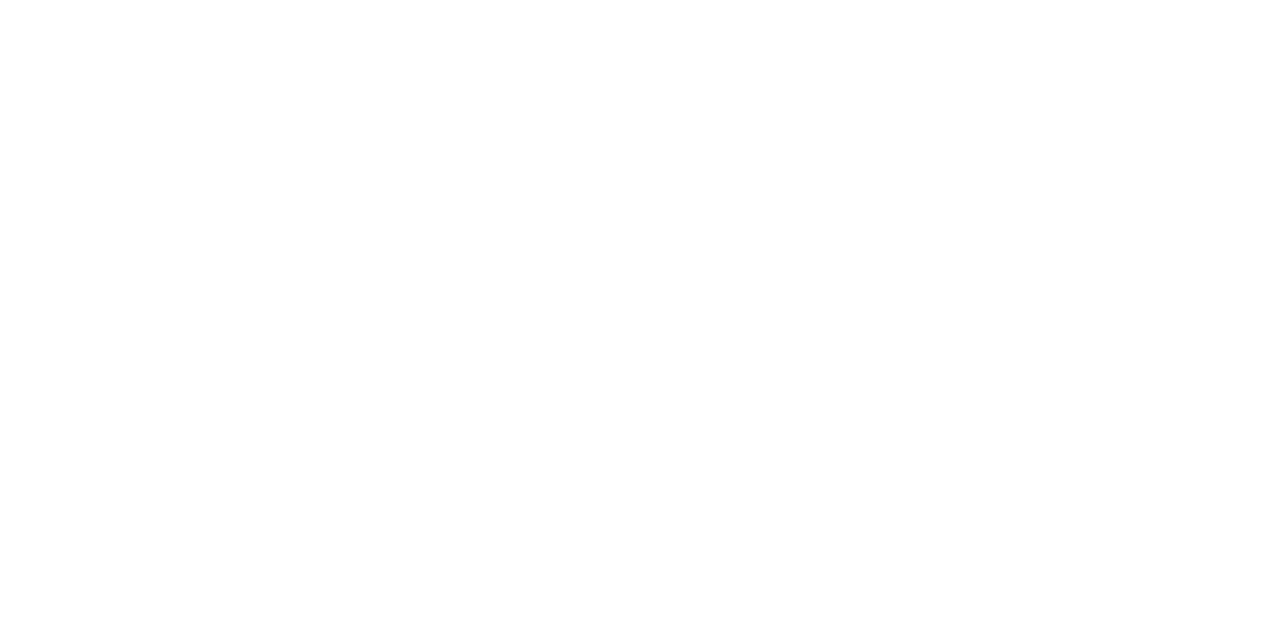
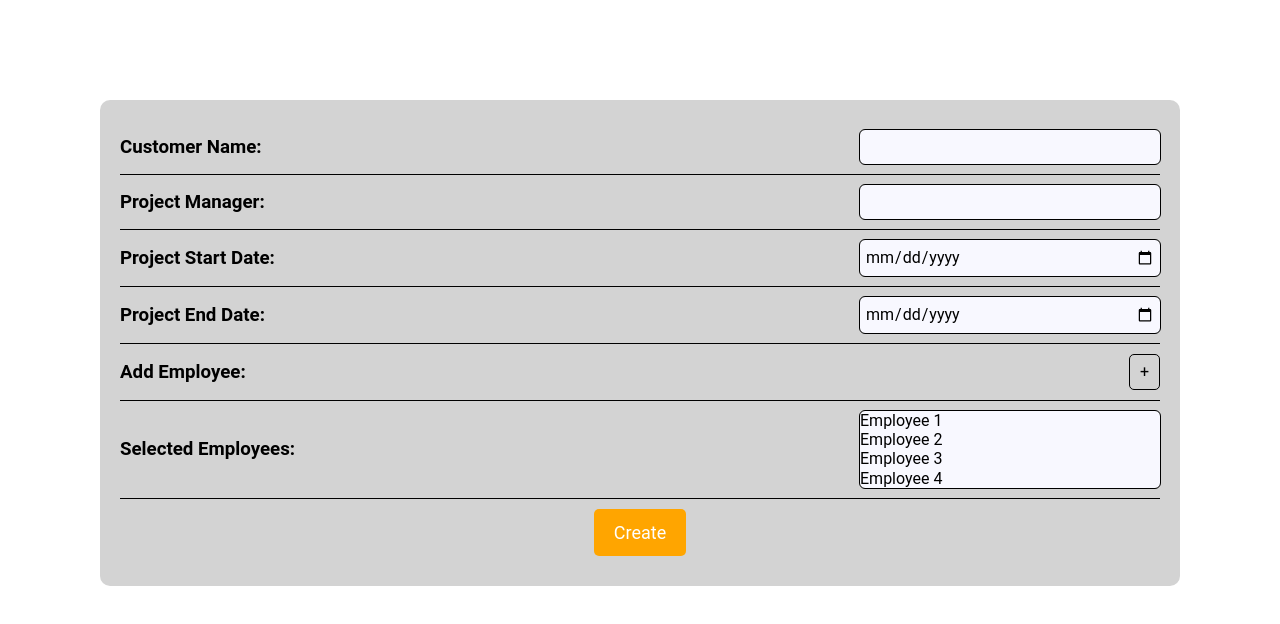
Before and after one commit to danGitRys/quanto-project, a Vue app in the folder frontend/quanto-front/: page /newproject in a window 1280 px wide. Before the commit this address had no page. Shown: the top 624 px of the page. Built offline with nearby package versions, Linux system fonts and the light colour scheme.

Commit message:
PROJ-28 < Grundlage für Ansicht Create New Project erstellt >

```diff
--- /dev/null
+++ b/frontend/quanto-front/src/components/AddNewProject.vue
@@ -0,0 +1,147 @@
+<template>
+  <div id="app" class="d-flex justify-center">
+    <div class="container">
+      <div class="input-container">
+        <h3 class="input-label">Customer Name:</h3>
+        <input v-model = "customerName" class="input-field small-input" type="text">
+      </div>
+      <div class="input-container">
+        <h3 class="input-label">Project Manager:</h3>
+        <input v-model="projectManager" class="input-field small-input" type="text">
+
+      </div>
+      <div class="input-container">
+        <h3 class="input-label">Project Start Date:</h3>
+        <input v-model="projectStartDate" class="input-field small-input" type="date">
+      </div>
+      <div class="input-container">
+        <h3 class="input-label">Project End Date:</h3>
+        <input v-model="projectEndDate" class="input-field small-input" type="date">
+      </div>
+
+      <div class="input-container">
+        <h3 class="input-label">Add Employee:</h3>
+        <button class="plus-button" @click="addEmployee">+</button>
+      </div>
+
+      <div class="input-container">
+        <h3 class="input-label">Selected Employees:</h3>
+        <select v-model="selectedEmployees" class="employee-dropdown" multiple>
+          <option value="employee2">Employee 1</option>
+          <option value="employee2">Employee 2</option>
+          <option value="employee1">Employee 3</option>
+          <option value="employee2">Employee 4</option>
+          <option value="employee1">Employee 5</option>
+          <option value="employee2">Employee 6</option>
+          <option value="employee1">Employee 7</option>
+          <option value="employee2">Employee 8</option>
+          <option value="employee1">Employee 9</option>
+          <option value="employee2">Employee 10</option>
+          <option value="employee1">Employee 11</option>
+          <option value="employee2">Employee 12</option>
+          <option value="employee1">Employee 13</option>
+          <option value="employee2">Employee 14</option>
+          <option value="employee1">Employee 15</option>
+          <option value="employee2">Employee 16</option>
+          <!-- Weitere Optionen hier -->
+        </select>
+      </div>
+
+      <button class="create-button" @click="createProject">Create</button>
+    </div>
+  </div>
+</template>
+
+<style scoped>
+/* Stil für kleinere Input-Felder */
+.small-input {
+  width: 10px; /* Ändern Sie die Breite nach Bedarf */
+  padding: 5px; /* Ändern Sie das Padding nach Bedarf */
+}
+.container {
+  width: 90vw;
+  background-color: lightgray;
+  border-radius: 10px;
+  padding: 20px;
+  margin-top: 100px;
+  margin-bottom: 100px;
+  margin-left: 100px;
+  margin-right: 100px;
+}
+
+.input-container {
+  display: flex;
+  flex-direction: row;
+  justify-content: space-between;
+  align-items: center;
+  border-bottom: 1px solid black;
+  padding: 10px 0;
+}
+
+.input-label {
+  width: 200px;
+  text-align: left;
+  margin-right: 20px;
+}
+
+.input-field {
+  background-color: ghostwhite;
+  outline: 1px solid black;
+  border-radius: 5px;
+  flex: 1;
+  max-width: 300px;
+}
+
+.employee-dropdown {
+  background-color: ghostwhite;
+  outline: 1px solid black;
+  border-radius: 5px;
+  flex: 1;
+  max-width: 300px;
+}
+
+.plus-button {
+  background-color: lightgray;
+  border: 1px solid black;
+  border-radius: 5px;
+  padding: 5px 10px;
+  cursor: pointer;
+}
+
+.create-button {
+  background-color:orange; /* Blaue Hintergrundfarbe */
+  color: white;
+  border: none;
+  border-radius: 5px;
+  padding: 10px 20px;
+  cursor: pointer;
+  margin-top: 10px;
+  font-size: 18px;
+  transition: background-color 0.3s;
+  display: block; /* Ändern Sie die Anzeige auf "block" */
+  margin: 10px auto; /* Auto-Margin horizontal zentriert den Button */
+}
+
+.create-button:hover {
+  background-color: #0056b3; /* Farbänderung bei Hover */
+}
+</style>
+
+<script setup>
+
+import { ref } from 'vue';
+
+const customerName = ref ("")
+const projectManager = ref("")
+const projectStartDate = ref("")
+const projectEndDate = ref("")
+
+function createProject (){
+  console.log (customerName.value)
+  console.log (projectManager.value)
+  console.log (projectStartDate.value)
+  console.log (projectEndDate.value)
+}
+
+
+</script>
--- a/frontend/quanto-front/src/router/index.js
+++ b/frontend/quanto-front/src/router/index.js
@@ -1,6 +1,8 @@
 // Composables
 import { createRouter, createWebHistory } from "vue-router";
 import LoginScreen from "@/views/LoginScreen.vue";
+import NewProject from "@/views/NewProject.vue";
+
 const routes = [
   {
     path: "/ff",
@@ -23,6 +25,12 @@ const routes = [
     name: "Login",
     component: LoginScreen,
   },
+
+  {
+    path: "/newproject",
+    name: "NewProject",
+    component: NewProject,
+  },
 ];
 
 const router = createRouter({
--- /dev/null
+++ b/frontend/quanto-front/src/views/NewProject.vue
@@ -0,0 +1,17 @@
+
+<template>
+
+  <AddNewProject></AddNewProject>
+
+</template>
+
+
+
+
+<script setup>
+import AddNewProject from '@/components/AddNewProject.vue';
+</script>
+
+
+
+<style></style>
```
